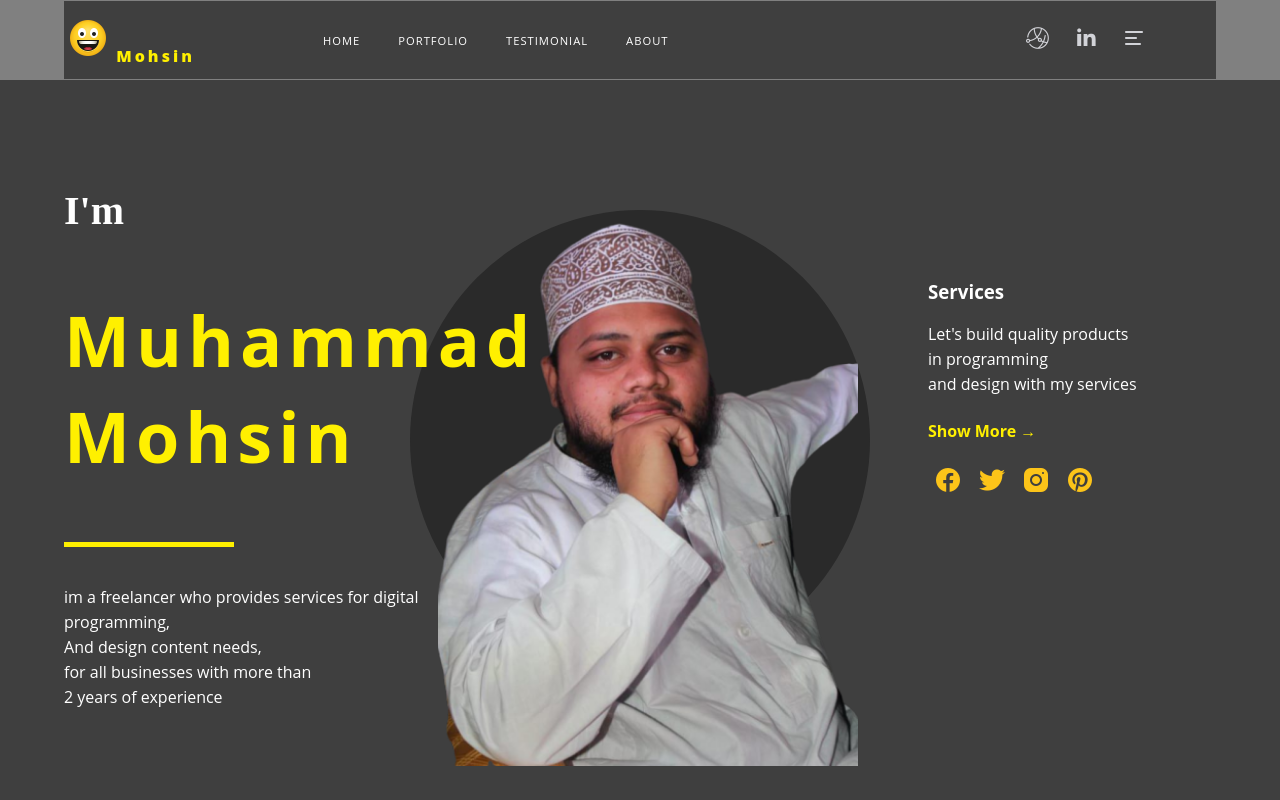
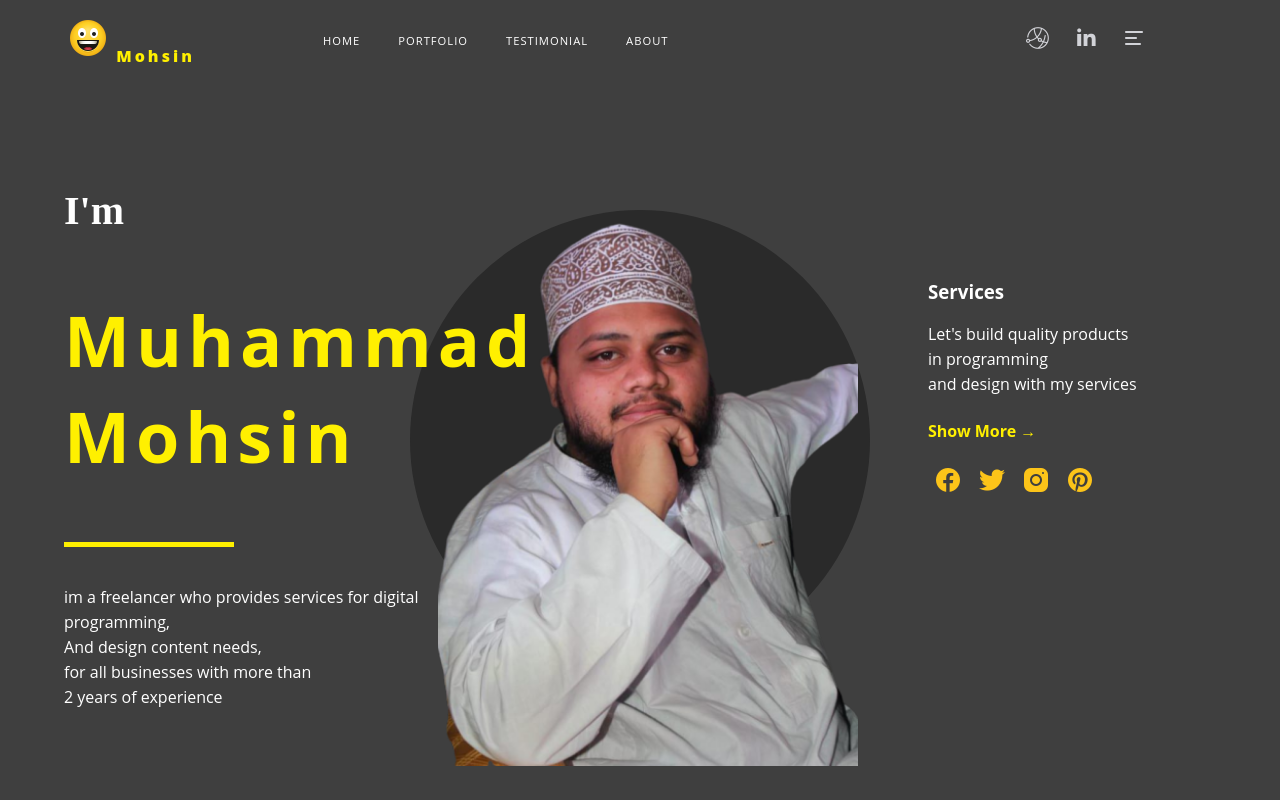
Before and after one commit to muhammadmohsin89102/muhammadmohsin, a plain HTML site: page index.html in a window 1280 px wide. Shown: the top 800 px of the page. Drawn offline with Linux system fonts and the light colour scheme.

Commit message:
new change

```diff
--- a/style.css
+++ b/style.css
@@ -13,7 +13,7 @@ body {
     background: #3f3f3f;
   }
   .nav {
-    background-color: grey;
+    background-color: #3f3f3f;
     height: 80px;
     display: flex;
     justify-content: center;
```
